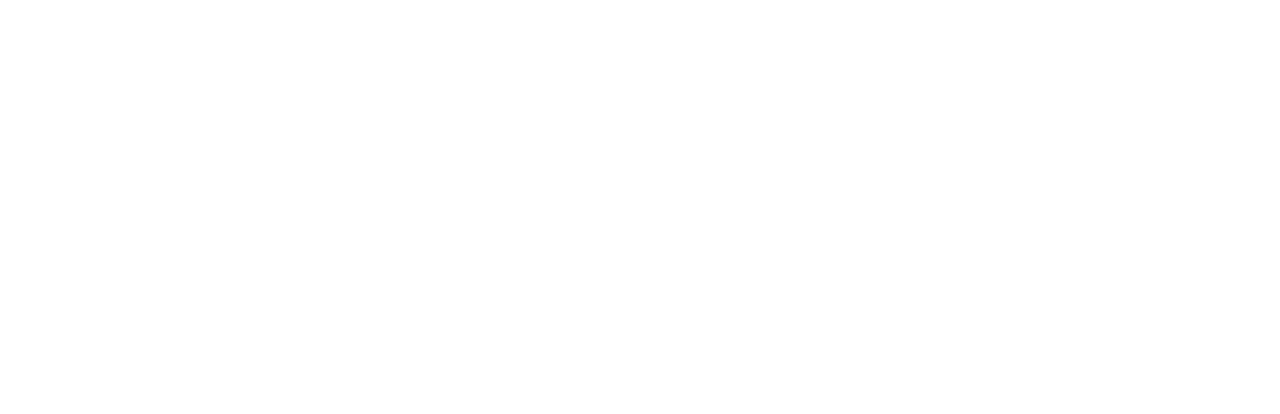
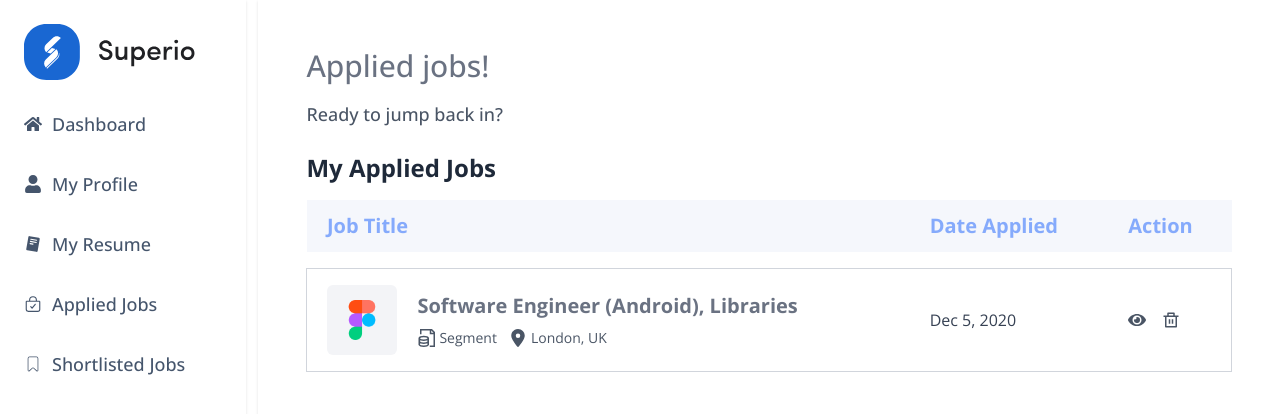
Before and after one commit to mahdijihad001/JobPortalClint, a React (Vite) app: page /dashboard/appliedJobs in a window 1280 px wide. Before the commit this address had no page. Shown: the top 414 px of the page. Built offline with nearby package versions, Linux system fonts and the light colour scheme.

Commit message:
Design Applied jobs page and update Dashboard

```diff
--- /dev/null
+++ b/src/Page/Dashboard/Candidate/AppliedJobs.jsx
@@ -0,0 +1,77 @@
+import React from 'react';
+import figma from "../../../assets/figma.png";
+import { FaEye, FaFileInvoiceDollar } from 'react-icons/fa';
+import { GrDocumentStore } from 'react-icons/gr';
+import { FaLocationDot } from 'react-icons/fa6';
+import { MdOutlineWatchLater } from 'react-icons/md';
+import { Link } from 'react-router';
+import { RiDeleteBinLine } from 'react-icons/ri';
+
+const AppliedJobs = () => {
+    return (
+        <div className="p-6 min-h-screen">
+            <div>
+                <h1 className='text-3xl font-medium text-gray-500'>Applied jobs!</h1>
+                <h2 className='text-lg font-medium mt-4 text-gray-600'>Ready to jump back in?</h2>
+            </div>
+
+            <div className="mt-6">
+                <div className="flex justify-between items-center mb-4">
+                    <h1 className="text-2xl font-bold text-gray-800">My Applied Jobs</h1>
+                </div>
+                <div className="overflow-x-auto">
+                    <table className='w-full border-collapse'>
+                        <thead className='bg-[#f5f7fc] mb-5 py-4'>
+                            <tr className='text-blue-600/50 font-bold text-xl'>
+                                <th className="text-left py-3 px-5">Job Title</th>
+                                <th className="text-left py-3 px-5">Date Applied</th>
+                                <th className="text-left py-3 px-5">Action</th>
+                            </tr>
+                        </thead>
+                        <tbody>
+                            {/* Gap Between Rows */}
+                            <tr className="h-4"></tr>
+                            {/* First Row */}
+                            <tr className="border border-gray-300 rounded-md">
+                                <td className="py-4 px-5">
+                                    <div className='flex gap-5 items-center'>
+                                        <div className='bg-[#f3f4f7] h-[70px] w-[70px] rounded-md flex items-center justify-center'>
+                                            <img src={figma} className='h-[40px] w-[40px]' alt="" />
+                                        </div>
+                                        <div>
+                                            <Link to={'/jobDetails'} className='font-bold text-lg sm:text-xl text-gray-500 mb-2 hover:text-blue-400 duration-700 block'>
+                                                Software Engineer (Android), Libraries
+                                            </Link>
+                                            <div className='flex flex-wrap items-center gap-3 text-gray-600 text-sm'>
+                                                <div className='flex items-center gap-1'>
+                                                    <GrDocumentStore className='text-lg' />
+                                                    <span>Segment</span>
+                                                </div>
+                                                <div className='flex items-center gap-1'>
+                                                    <FaLocationDot className='text-lg' />
+                                                    <span>London, UK</span>
+                                                </div>
+                                            </div>
+                                        </div>
+                                    </div>
+                                </td>
+                                <td className="py-4 px-5 text-gray-700">Dec 5, 2020</td>
+                                <td className="py-4 px-5">
+                                    <div className='flex gap-4 items-center text-gray-600 text-lg cursor-pointer'>
+                                        <FaEye className='hover:text-blue-500' />
+                                        <RiDeleteBinLine className='hover:text-red-500' />
+                                    </div>
+                                </td>
+                            </tr>
+                            {/* Gap Between Rows */}
+                            <tr className="h-4"></tr>
+
+                        </tbody>
+                    </table>
+                </div>
+            </div>
+        </div>
+    );
+}
+
+export default AppliedJobs;
--- a/src/Page/Dashboard/Candidate/CandidateOverview.jsx
+++ b/src/Page/Dashboard/Candidate/CandidateOverview.jsx
@@ -82,7 +82,7 @@
         </div>
       </div>
       {/* Bar Chart */}
-      <div className='py-[30px] md:py-[60px]'>
+      <div className=''>
         <Bar options={options} data={data} />
       </div>
       {/* End Bar Chart */}
--- a/src/Page/Dashboard/Candidate/CandidateProfile.jsx
+++ b/src/Page/Dashboard/Candidate/CandidateProfile.jsx
@@ -125,7 +125,7 @@
           {/* Description*/}
           <div className='flex flex-col gap-4 md:flex-row items-center'>
             <div className='flex flex-col gap-1.5 w-full'>
-              <label className='font-medium text-gray-500 text-[18px]' htmlFor="">Complete Address</label>
+              <label className='font-medium text-gray-500 text-[18px]' htmlFor="">Description</label>
               {/* <input className='bg-[#f0f5f7] border-[#f0f5f7] p-4 mt-1 rounded-md outline-blue-200' type="text" placeholder='Complete Address' /> */}
               <textarea className='bg-[#f0f5f7] border-[#f0f5f7] p-4 mt-1 rounded-md outline-blue-200' placeholder='Lorem ipsum dolor sit amet consectetur adipisicing elit. A totam corporis expedita earum maiores nobis sed necessitatibus labore minima ex aliquam ipsam dolorum rerum veniam, ad asperiores amet excepturi dignissimos!' name="" id=""></textarea>
             </div>
--- a/src/Page/Dashboard/Layout/Layout.jsx
+++ b/src/Page/Dashboard/Layout/Layout.jsx
@@ -14,7 +14,7 @@
         { name: "Dashboard", icon: FaHome, path: "/dashboard" },
         { name: "My Profile", icon: FaUser, path: "/dashboard/candifateProfile" },
         { name: "My Resume", icon: PiReadCvLogoFill, path: "" },
-        { name: "Applied Jobs", icon: IoBagCheckOutline, path: "" },
+        { name: "Applied Jobs", icon: IoBagCheckOutline, path: "/dashboard/appliedJobs" },
         { name: "Shortlisted Jobs", icon: CiBookmark, path: "" },
     ];
 
@@ -43,7 +43,7 @@
 
     return (
         <div className='h-screen'>
-            <div className='container sectionContainer grid grid-cols-15 gap-3 h-full'>
+            <div className='grid grid-cols-15 gap-3 h-full'>
                 {/* Dashboard Menu */}
                 <div className='col-span-3 shadow p-6'>
                     <div>
--- a/src/main.jsx
+++ b/src/main.jsx
@@ -12,6 +12,7 @@
 import Layout from './Page/Dashboard/Layout/Layout.jsx'
 import DashboardHome from './Page/Dashboard/DashboardHome/DashboardHome.jsx'
 import CandidateProfile from './Page/Dashboard/Candidate/CandidateProfile.jsx'
+import AppliedJobs from './Page/Dashboard/Candidate/AppliedJobs.jsx'
 
 createRoot(document.getElementById('root')).render(
   <StrictMode>
@@ -30,6 +31,7 @@
         <Route path='/dashboard' element={<Layout/>}>
           <Route index element={<DashboardHome/>} />
           <Route path='candifateProfile' element={<CandidateProfile/>} />
+          <Route path='appliedJobs' element={<AppliedJobs/>} />
         </Route>
       </Routes>
     </BrowserRouter>
```
